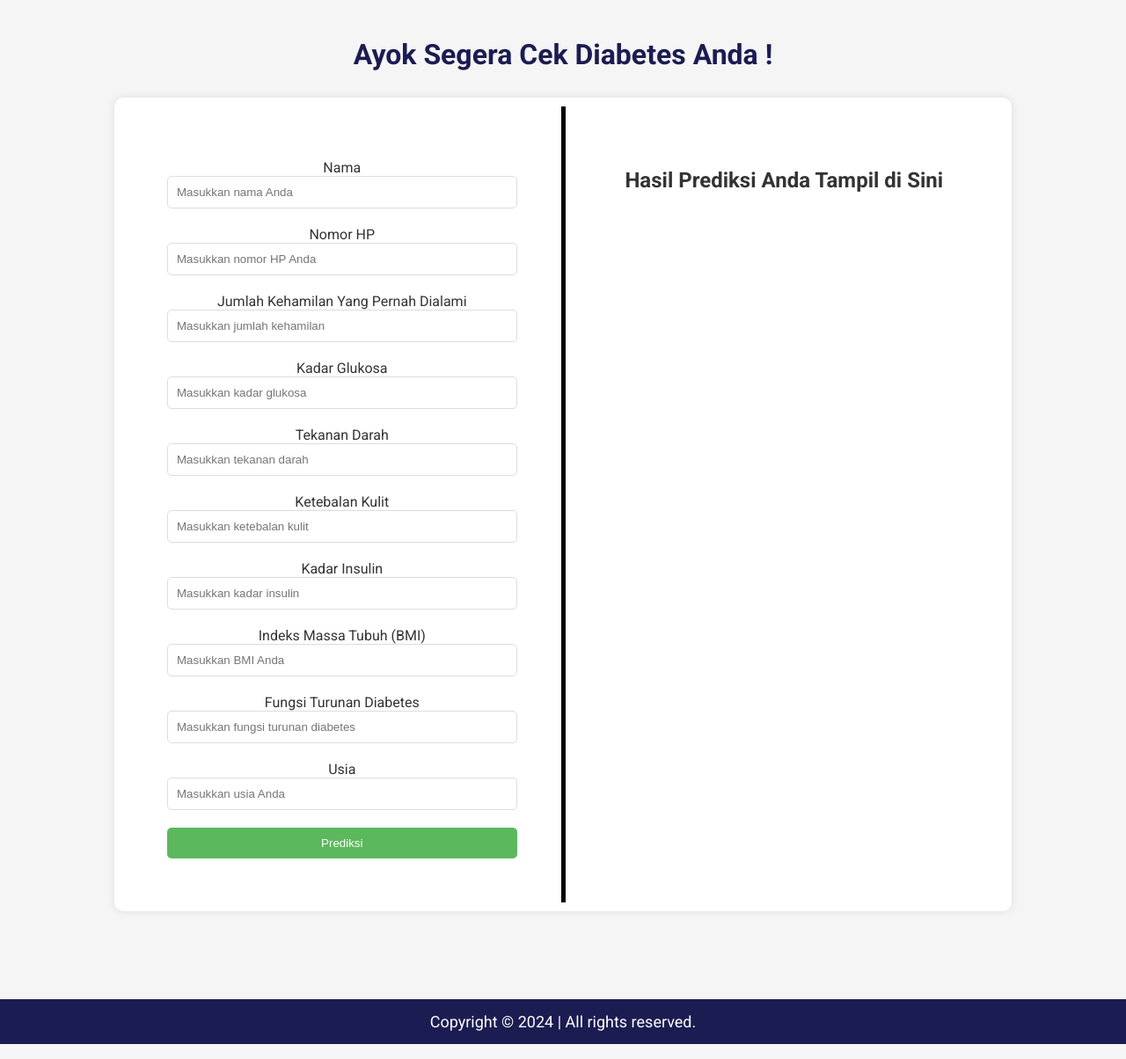
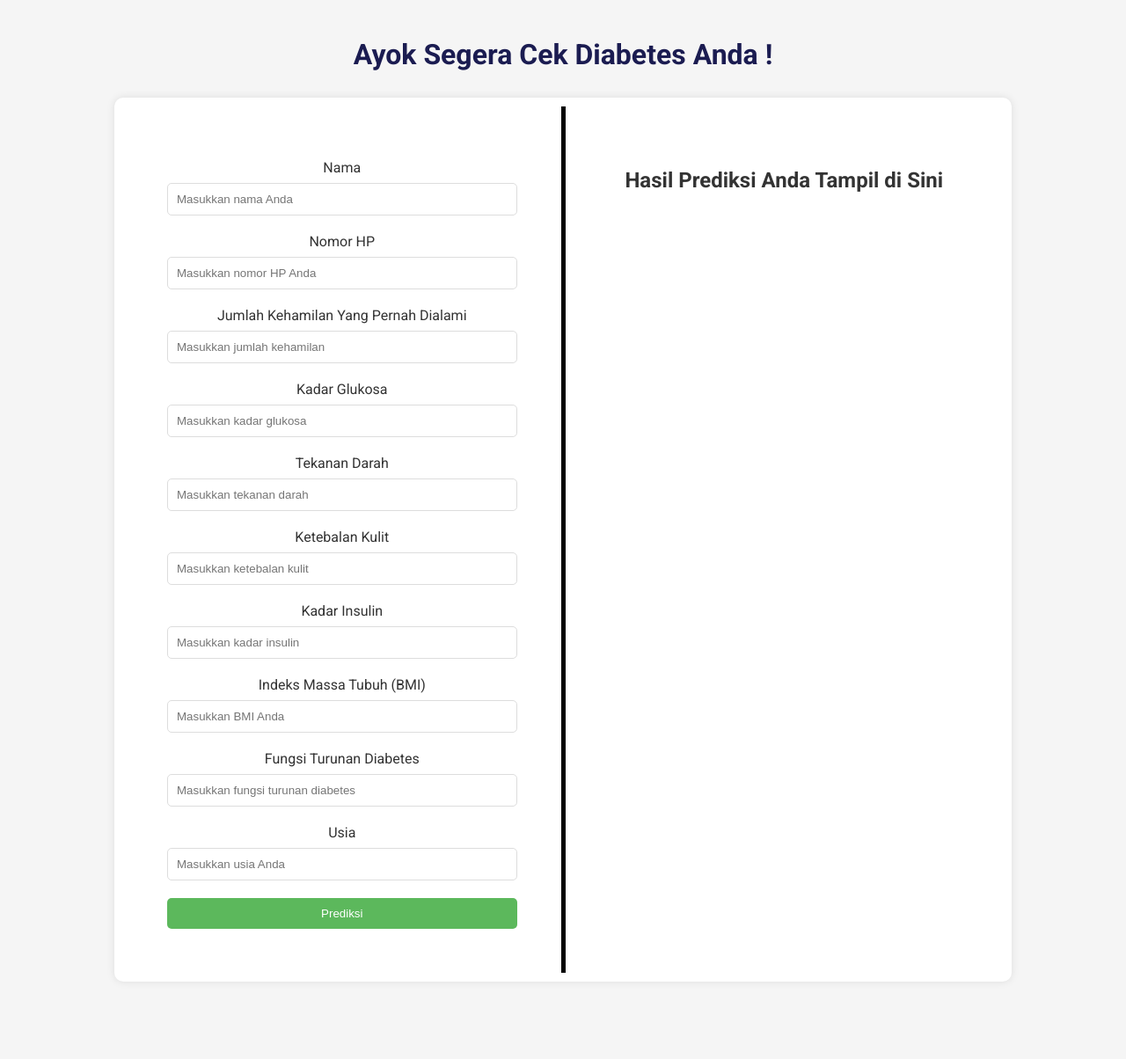
Before and after one commit to aurelioo29/Diabetes-Prediction-App, a Flask app: page / in a window 1280 px wide. Shown: the part 2836-4040 px from the top of the page at 88% size. Run offline with Flask 3, Linux system fonts and the light colour scheme; parts of the project's set-up code (start-up, migrations or seed data) failed here and were passed over.

Commit message:
update Models accuracy & design

```diff
--- a/app.py
+++ b/app.py
@@ -23,7 +23,7 @@
     age = db.Column(db.Integer)
     prediction_result = db.Column(db.String(50))
 
-model_path = 'model/logistic_regression_diabetes_model.pkl'
+model_path = 'model/diabetes_model.pkl'
 with open(model_path, 'rb') as file:
     model = pickle.load(file)
 
--- a/static/style.css
+++ b/static/style.css
@@ -575,3 +575,7 @@
     margin: 4px 0;
   }
 }
+
+label {
+  padding-bottom: 8px;
+}
```
Also changed, not shown: 3 other files.
